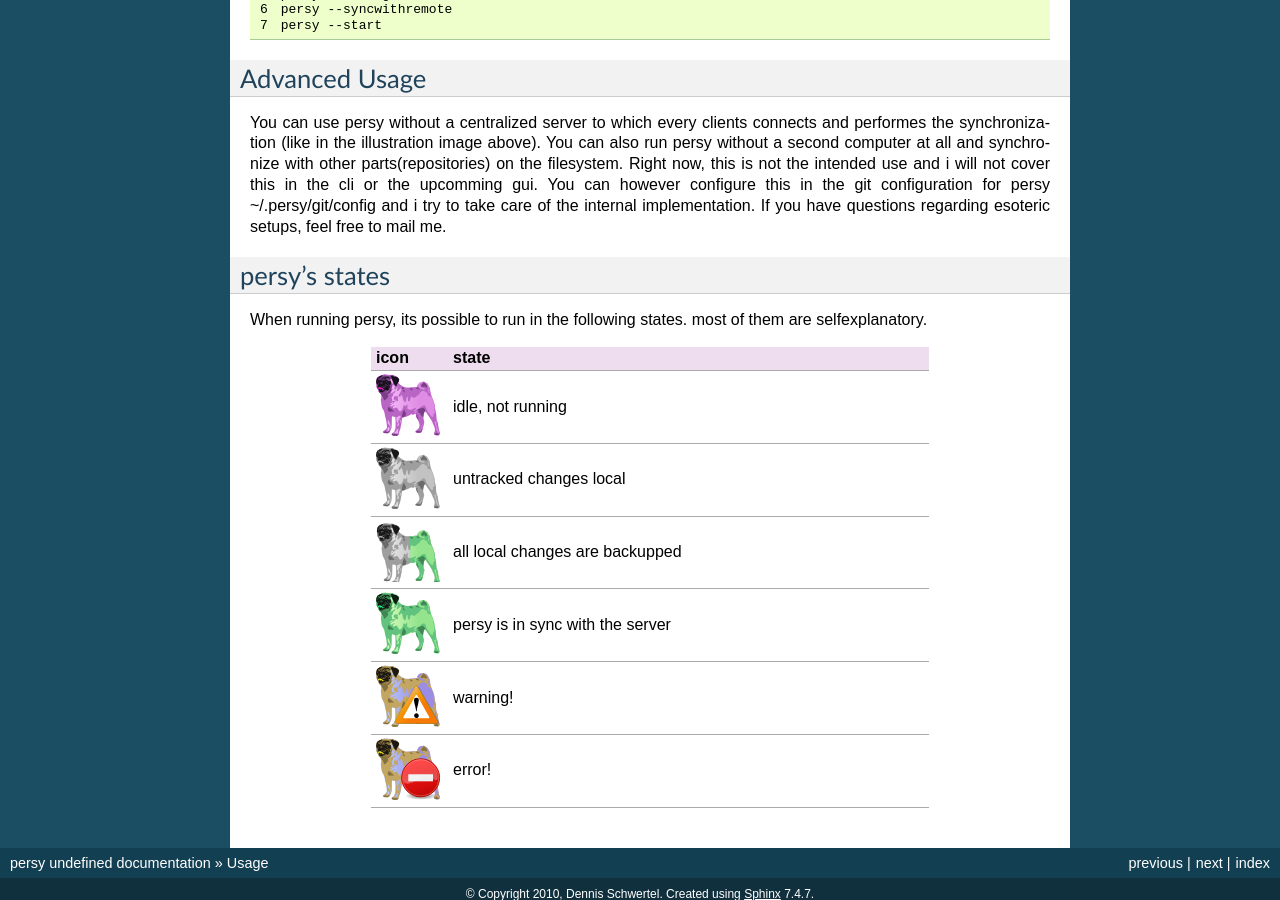
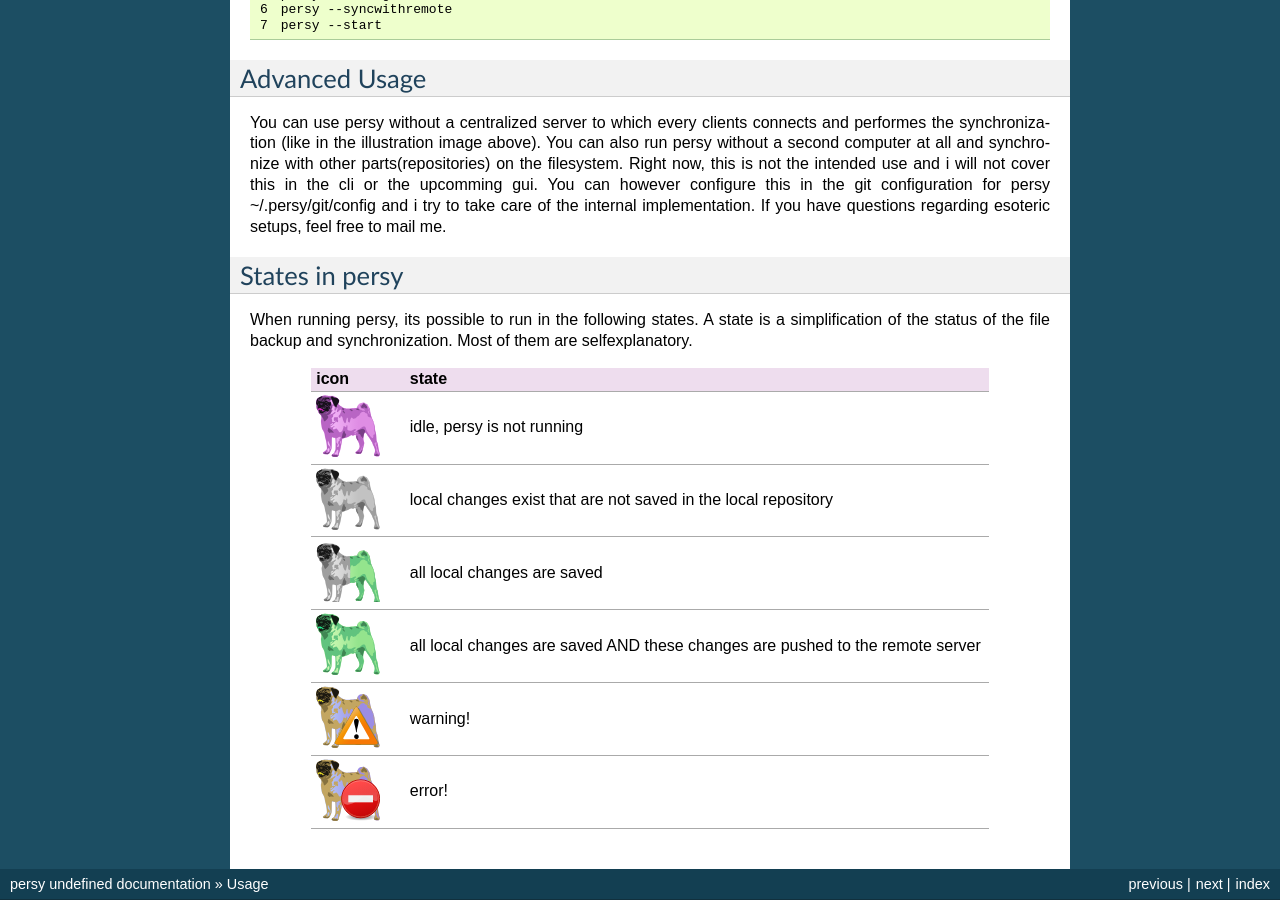
Before and after one commit to kinkerl/persy, a Sphinx documentation site: the page built from doc/usage.rst, in a window 1280 px wide and 900 px high, scrolled down 1837 px. Built offline with Sphinx 7.4.7, drawn with Linux system fonts in a browser that asks for light colours; some of the changed text lies outside the part shown.

Commit message:
updated states explanation in the documentaton

```diff
--- a/doc/troubleshooting.rst
+++ b/doc/troubleshooting.rst
@@ -3,7 +3,7 @@ Troubleshooting
 
 When something is odd or just not working, please take your time to write a bug at launchpad_ to make persy better!
 
-more informations and quick help
+More informations and quick help
 -----------------------------------
 
 If you just want a more detailed output of the stuff persy does, start persy with the ``--verbose`` command line argument.
@@ -19,7 +19,7 @@ A green dog is ok, orange is an error state. If an error does occure, the error
 The corresponding action to a test MAY fix a problem. Nothing bad will happen so you can always give it a try.
 
 
-advanced and manual troubleshooting
+Advanced and manual troubleshooting
 ------------------------------------
 
 To really check whats happening OR do some manual stuff with the git repository, use the a development/debugging Option ``--setenv`` (only for advanced users, notice the dot in the beginning).
--- a/doc/usage.rst
+++ b/doc/usage.rst
@@ -86,10 +86,11 @@ Advanced Usage
 You can use persy without a centralized server to which every clients connects and performes the synchronization (like in the illustration image above). You can also run persy without a second computer at all and synchronize with other parts(repositories) on the filesystem. Right now, this is not the intended use and i will not cover this in the cli or the upcomming gui. You can however configure this in the git configuration for persy ~/.persy/git/config and i try to take care of the internal implementation. If you have questions regarding esoteric setups, feel free to mail me.
 
 
-persy's states
+States in persy
 --------------------------------------------
 
-When running persy, its possible to run in the following states. most of them are selfexplanatory.
+When running persy, its possible to run in the following states. A state is a simplification of the status of the file backup and synchronization.
+Most of them are selfexplanatory.
 
 
 .. csv-table::
@@ -97,10 +98,10 @@ When running persy, its possible to run in the following states. most of them ar
   :widths: 64, 400
 
 
-  |persy_idle.svg|, "idle, not running"
-  |persy_untracked.svg|, "untracked changes local"
-  |persy_unsynced.svg|, "all local changes are backupped"
-  |persy_ok.svg|, "persy is in sync with the server"
+  |persy_idle.svg|, "idle, persy is not running"
+  |persy_untracked.svg|, "local changes exist that are not saved in the local repository"
+  |persy_unsynced.svg|, "all local changes are saved"
+  |persy_ok.svg|, "all local changes are saved AND these changes are pushed to the remote server"
   |persy_warn.svg|, "warning!"
   |persy_error.svg|, "error!"
 
```
